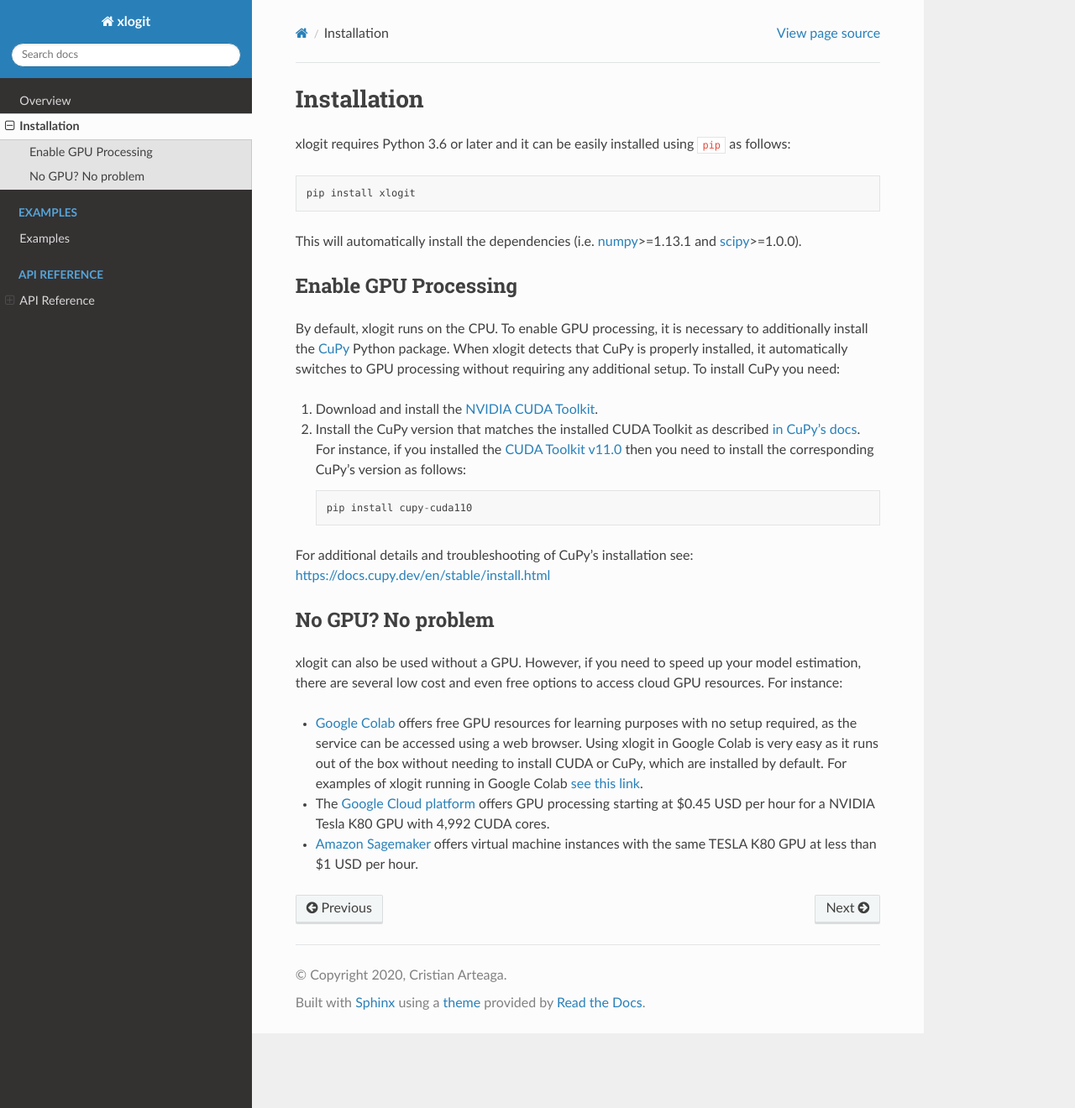
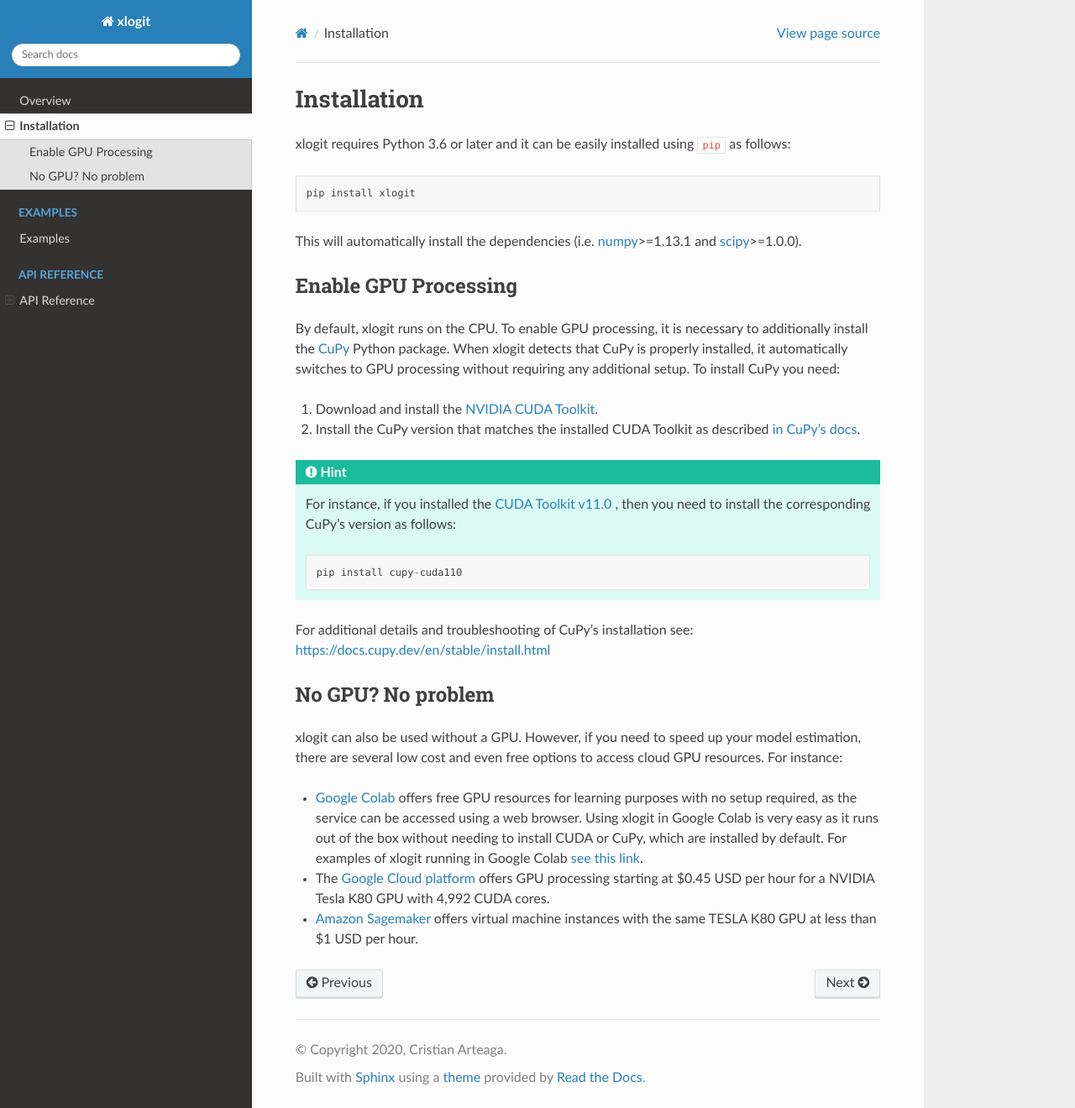
Before and after one commit to arteagac/xlogit, a Sphinx documentation site: the page built from docs/source/install.rst, in a window 1280 px wide and 1320 px high. Shown: the whole window at 84% size. Built offline with Sphinx 7.4.7 and the Read the Docs theme 2.0.0, drawn with Linux system fonts in a browser that asks for light colours; pages that are not in the unit, such as notebooks, are missing from menus; some of the changed lines change nothing that is shown.

Commit message:
Docs updated

```diff
--- a/docs/source/install.rst
+++ b/docs/source/install.rst
@@ -12,9 +12,14 @@ Enable GPU Processing
 By default, xlogit runs on the CPU. To enable GPU processing, it is necessary to additionally install the `CuPy <https://github.com/cupy/cupy>`_ Python package. When xlogit detects that CuPy is properly installed, it automatically switches to GPU processing without requiring any additional setup. To install CuPy you need:
 
 1. Download and install the `NVIDIA CUDA Toolkit <https://developer.nvidia.com/cuda-toolkit-archive>`_.
-2. Install the CuPy version that matches the installed CUDA Toolkit as described `in CuPy's docs <https://docs.cupy.dev/en/stable/install.html#installing-cupy>`_. For instance, if you installed the `CUDA Toolkit v11.0 <https://developer.nvidia.com/cuda-11.0-download-archive>`_ then you need to install the corresponding CuPy's version as follows::
+2. Install the CuPy version that matches the installed CUDA Toolkit as described `in CuPy's docs <https://docs.cupy.dev/en/stable/install.html#installing-cupy>`_.
+
+.. hint::
+
+   For instance, if you installed the `CUDA Toolkit v11.0 <https://developer.nvidia.com/cuda-11.0-download-archive>`_ , then you need to install the corresponding CuPy's version as follows::
 
     pip install cupy-cuda110
+
 
 For additional details and troubleshooting of CuPy's installation see: https://docs.cupy.dev/en/stable/install.html
 
--- a/requirements_dev.txt
+++ b/requirements_dev.txt
@@ -6,3 +6,5 @@ sphinx
 nbsphinx>=0.3.3
 sphinx-rtd-theme>=0.4.2
 ipython
+numpy>=1.13.1
+scipy>=1.0.0
```
Also changed, not shown: 1 other file.
